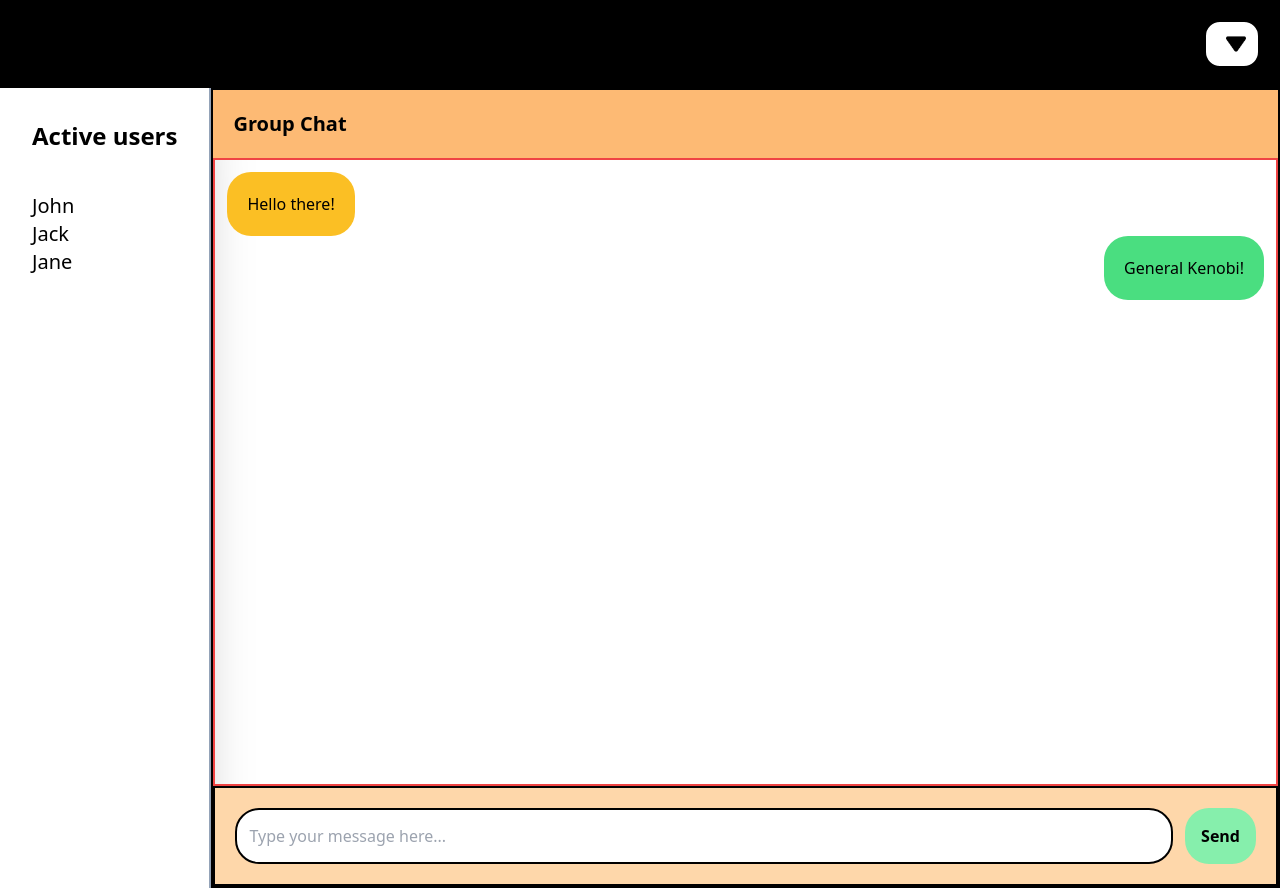
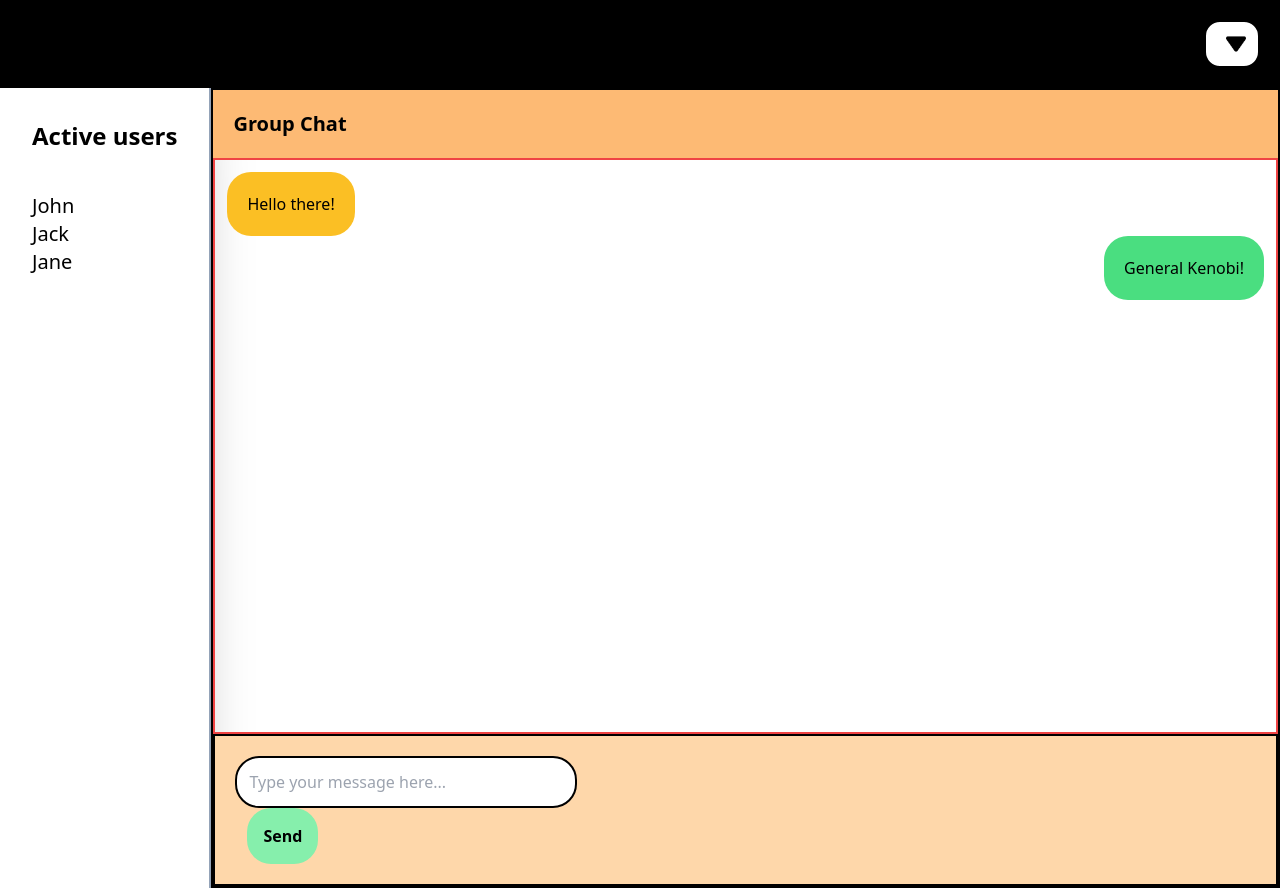
Before and after one commit to Pradikshan/chatapp-frontend, a React (Vite) app: page /home in a window 1280 px wide. Built offline with nearby package versions, Linux system fonts and the light colour scheme; no server answers.

Commit message:
Added form element

```diff
--- a/src/components/ChatInput.tsx
+++ b/src/components/ChatInput.tsx
@@ -1,9 +1,11 @@
 import React from "react";
 
 const ChatInput = () => {
+  const handleMessage = () => {};
   return (
     <div className="chat-input-container">
       <div className="flex justify-between">
+        <form>
           <input
             type="text"
             id="message"
@@ -11,6 +13,7 @@ const ChatInput = () => {
             placeholder="Type your message here..."
           />
           <button className="message-send-btn">Send</button>
+        </form>
       </div>
     </div>
   );
```
Lines whose indentation alone changed are shown as unchanged.
